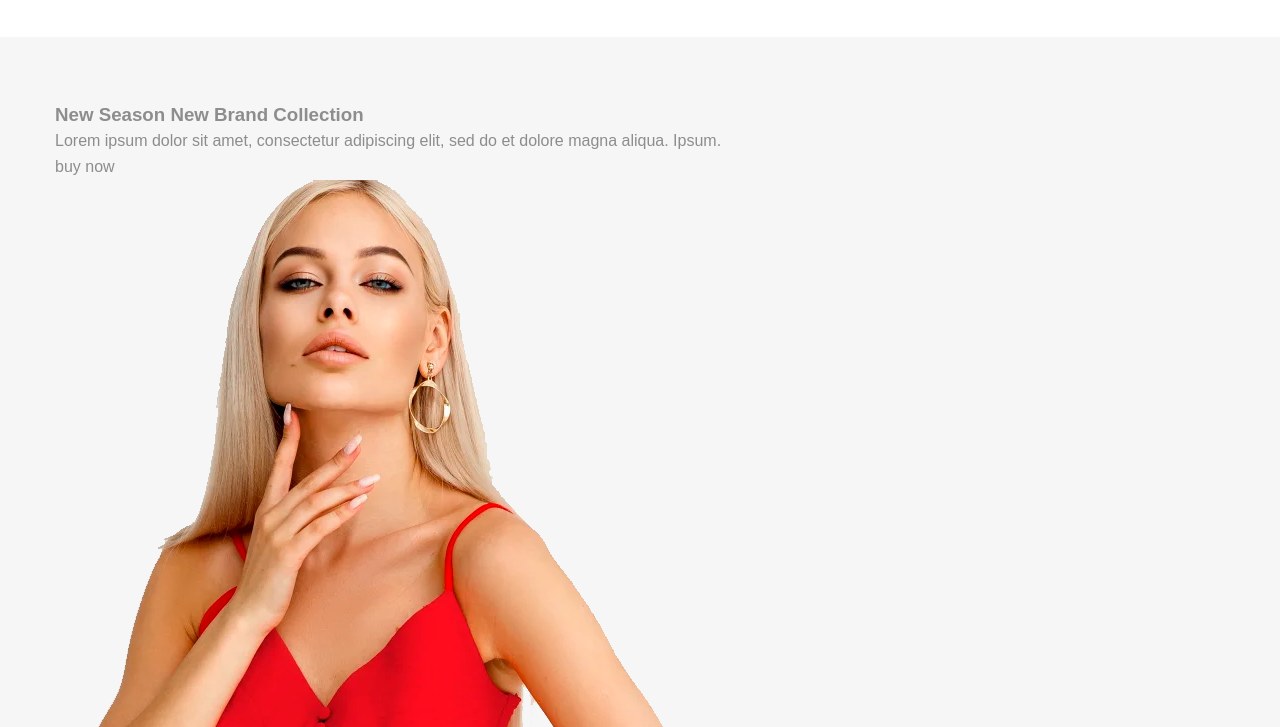
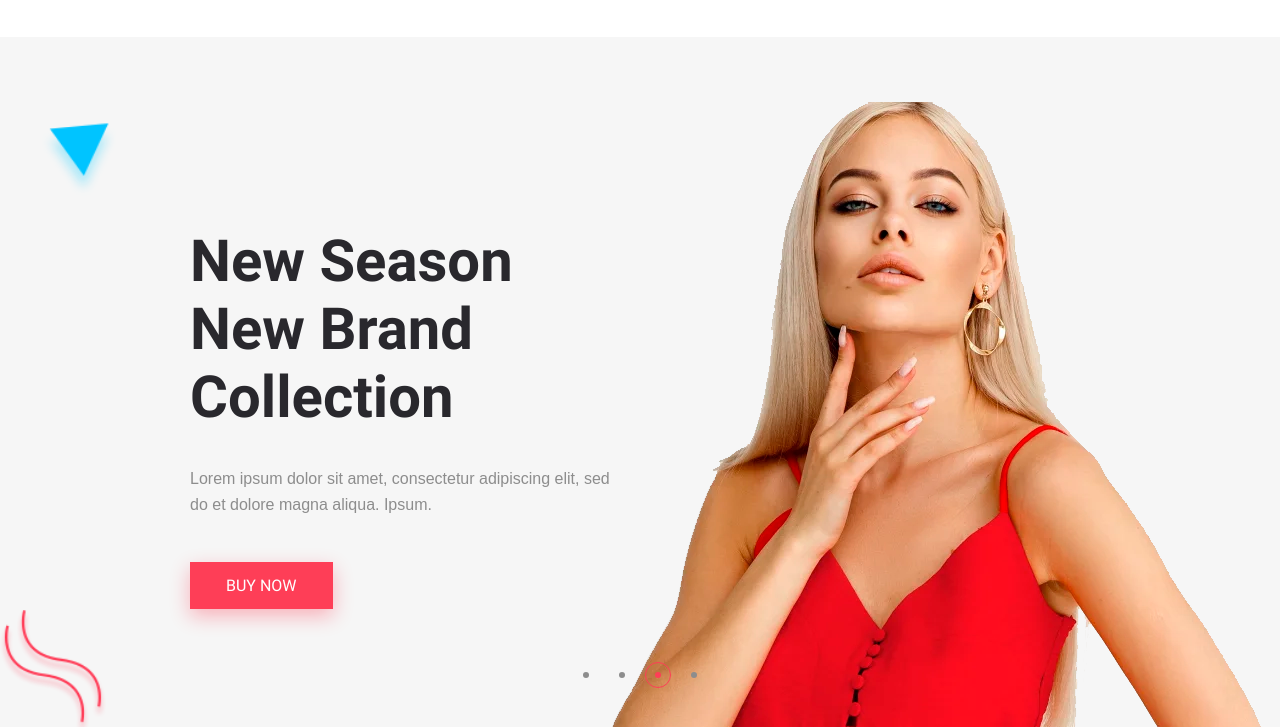
Before and after one commit to andreysvishchev/Marcho, a website: page app/index.html in a window 1280 px wide. Shown: the part 73-800 px from the top of the page. Drawn offline with nearby package versions, Linux system fonts and the light colour scheme; files that its build step writes are made by us from their sources; files whose address does not match are found by name.

Commit message:
top-slider section

```diff
--- a/app/index.html
+++ b/app/index.html
@@ -55,64 +55,64 @@
   </header>
   <main class="main">
     <section class="top-slider">
-      <div class="container">
+      <div class="container top-slider__container">
         <div class="top-slider__inner">
           <div class="top-slider__item">
-            <div class="top-slider__contetn">
+            <div class="top-slider__content">
               <h3 class="top-slider__title">
-                New Season
+                New Season <br>
                 New Brand Collection
               </h3>
               <p class="top-slider__text">
                 Lorem ipsum dolor sit amet, consectetur adipiscing elit, sed do
                 et dolore magna aliqua. Ipsum.
               </p>
-              <a class="top-slider__link" href="#">buy now</a>
+              <a class="top-slider__link btn" href="#">buy now</a>
             </div>
             <img class="top-slider__img" src="images/slider/photo.png" alt="slider images">
           </div>
 
           <div class="top-slider__item">
-            <div class="top-slider__contetn">
+            <div class="top-slider__content">
               <h3 class="top-slider__title">
-                New Season
+                New Season <br>
                 New Brand Collection
               </h3>
               <p class="top-slider__text">
                 Lorem ipsum dolor sit amet, consectetur adipiscing elit, sed do
                 et dolore magna aliqua. Ipsum.
               </p>
-              <a class="top-slider__link" href="#">buy now</a>
+              <a class="top-slider__link btn" href="#">buy now</a>
             </div>
             <img class="top-slider__img" src="images/slider/photo.png" alt="slider images">
           </div>
 
           <div class="top-slider__item">
-            <div class="top-slider__contetn">
+            <div class="top-slider__content">
               <h3 class="top-slider__title">
-                New Season
+                New Season <br>
                 New Brand Collection
               </h3>
               <p class="top-slider__text">
                 Lorem ipsum dolor sit amet, consectetur adipiscing elit, sed do
                 et dolore magna aliqua. Ipsum.
               </p>
-              <a class="top-slider__link" href="#">buy now</a>
+              <a class="top-slider__link btn" href="#">buy now</a>
             </div>
             <img class="top-slider__img" src="images/slider/photo.png" alt="slider images">
           </div>
 
           <div class="top-slider__item">
-            <div class="top-slider__contetn">
+            <div class="top-slider__content">
               <h3 class="top-slider__title">
-                New Season
+                New Season <br>
                 New Brand Collection
               </h3>
               <p class="top-slider__text">
                 Lorem ipsum dolor sit amet, consectetur adipiscing elit, sed do
                 et dolore magna aliqua. Ipsum.
               </p>
-              <a class="top-slider__link" href="#">buy now</a>
+              <a class="top-slider__link btn" href="#">buy now</a>
             </div>
             <img class="top-slider__img" src="images/slider/photo.png" alt="slider images">
           </div>
--- a/app/js/main.js
+++ b/app/js/main.js
@@ -2,7 +2,10 @@ $(function () {
 
   $('.top-slider__inner').slick({
     dots: true,
-    arrows: false
+    arrows: false,
+    fade: true,
+    autoplay: true,
+    autoplaySpeed: 2000
   });
 
 })
--- a/app/scss/_vars.scss
+++ b/app/scss/_vars.scss
@@ -22,3 +22,12 @@ $bg: #f6f6f6;
   font-family: 'Roboto-Bold', sans-serif;
   font-weight: 700;
 }
+
+%btn {
+  padding: 12px 26px;
+  text-transform: uppercase;
+  color: #fff;
+  background-color: $accent;
+  @extend %roboto-400;
+  box-shadow: 0px 7px 20px 0px rgba(255, 17, 48, 0.3);
+}
--- a/app/scss/style.scss
+++ b/app/scss/style.scss
@@ -139,11 +139,7 @@
   }
   &__form-btn {
     border: none;
-    background-color: $accent;
-    color: #fff;
-    text-transform: uppercase;
-    padding: 12px 26px;
-    box-shadow: 0px 7px 20px 0px rgba(255, 17, 48, 0.3);
+    @extend %btn;
     cursor: pointer;
   }
 }
@@ -162,12 +158,76 @@
 }
 
 .top-slider {
+  background-image: url(../images/slider/top-slider-bg.png);
+  background-repeat: no-repeat;
+  background-size: cover;
   background-color: $bg;
-  padding-top: 65px;
+  padding: 65px 0 45px;
+   &__container {
+    max-width: 1560px;
+  }
+  &__content {
+    padding-left: 175px;
+    padding-top: 125px;
+  }
+  &__item {
+    display: flex !important;
+    justify-content: space-between;
+  }
   &__title {
-
+    max-width: 670px;
+    font-size: 58px;
+    line-height: 68px;
+    color: $title;
+    @extend %roboto-700;
+    margin-bottom: 35px;
   }
-
+  &__text {
+    margin-bottom: 55px;
+    max-width: 470px;
+  }
+  &__link {
+   @extend %btn;
+   padding: 14px 36px;
+  }
+  .slick-dots {
+    display: flex;
+    justify-content: center;
+    margin-top: -70px;
+    li {
+      padding: 0 5px;
+      line-height: 0;
+      button {
+        padding: 0;
+        font-size: 0;
+        background-color: transparent;
+        width: 26px;
+        height: 26px;
+        border-radius: 50%;
+        border: 1px solid transparent;
+        position: relative;
+        &::before {
+          content: '';
+          position: absolute;
+          height: 6px;
+          width: 6px;
+          border-radius: 50%;
+          background-color: $default;
+          top: 50%;
+          left: 50%;
+          transform: translate(-50%, -50%);
+        }
+      }
+      &.slick-active {
+        button {
+          border-color: $accent;
+          &::before {
+            background-color: $accent;
+          }
+        }
+       }
+    }
+  }
 }
 
 
```
Also changed, not shown: app/images/slider/top-slider-bg.png (added), app/js/main.min.js.
